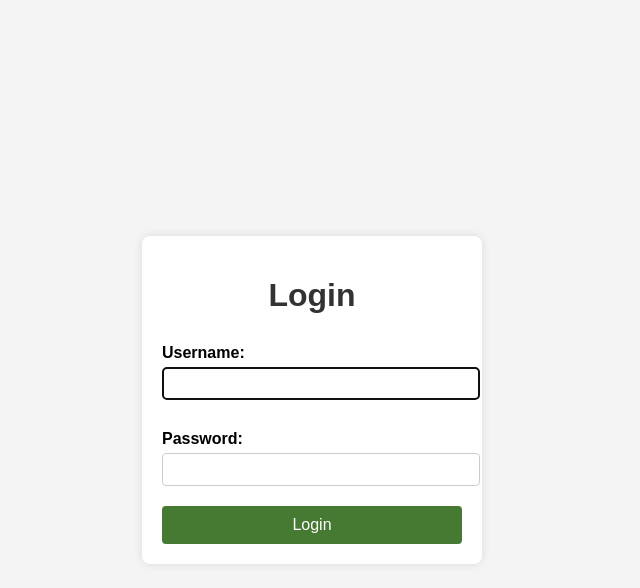
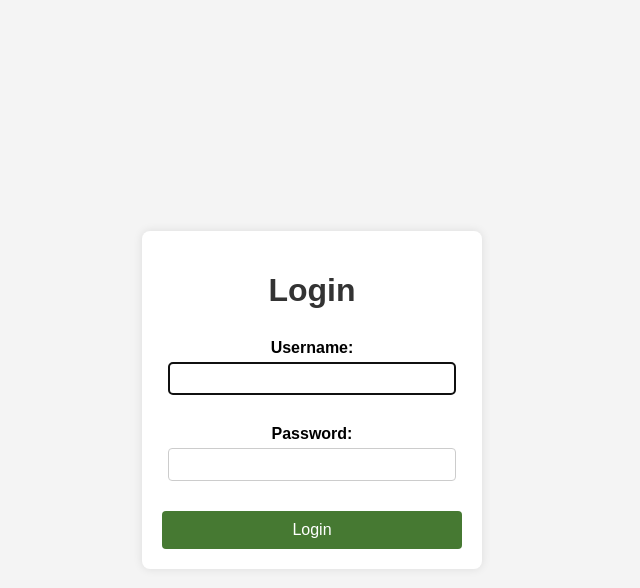
Before and after one commit to wtrmlnrch/ThinkEat, a Django app: page /accounts/login/ in a window 1280 px wide. Shown: the top 588 px of the page, without its empty margins (328-968 px from the left). Run offline with Django 5.2, Linux system fonts and the light colour scheme.

Commit message:
centered login

```diff
--- a/login/templates/registration/login.html
+++ b/login/templates/registration/login.html
@@ -27,31 +27,37 @@
         form {
             display: flex;
             flex-direction: column;
+            align-items: center; /* Center form items horizontally */
         }
         form p {
             margin: 10px 0;
+            width: 100%; /* Ensure paragraphs take full width */
+            text-align: center; /* Center text inside paragraphs */
         }
         label {
             font-weight: bold;
             margin-bottom: 5px;
             display: block;
-            text-align: left;
+            text-align: center; /* Center labels */
         }
         input[type="text"], input[type="password"] {
-            width: 100%;
+            width: 90%; /* Slightly reduce width for better centering */
             padding: 8px;
             margin-bottom: 10px;
             border: 1px solid #ccc;
             border-radius: 4px;
+            text-align: center; /* Center text inside inputs */
         }
         button {
             background-color: #467932;
             color: #fff;
-            padding: 10px;
+            padding: 10px 20px;
             border: none;
             border-radius: 4px;
             cursor: pointer;
             font-size: 16px;
+            width: 100%; /* Make button full width */
+            margin-top: 10px; /* Add some spacing above the button */
         }
         button:hover {
             background-color: #066c16;
```
